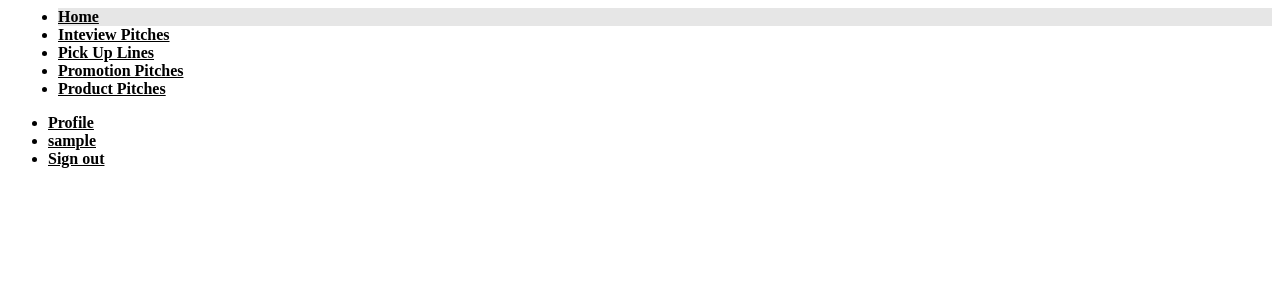
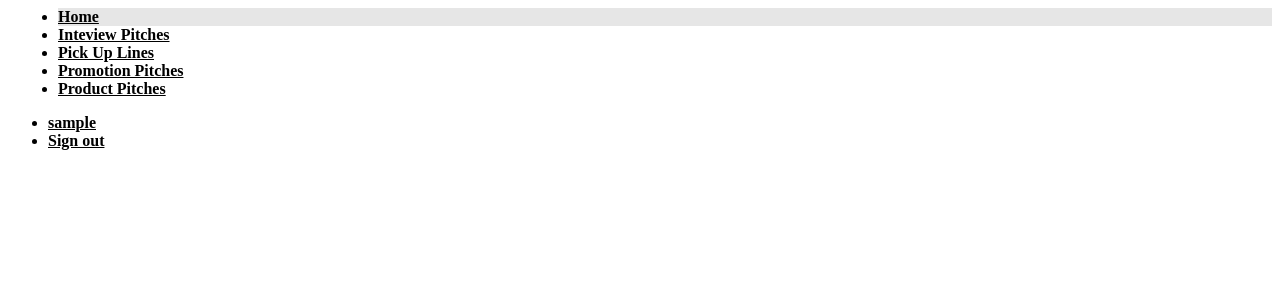
Before and after one commit to Vonmak/the-pitches, a Flask app: template app/templates/navbar.html in a window 1280 px wide. Shown: the top 300 px of the page. Run offline with Flask 2, Linux system fonts and the light colour scheme; the template is opened without the code that fills it, so the values that code supplies are empty; the visitor is signed in with stand-in values (Sample User, id 1); data comes from the database, SQL or seed files in the repository; parts of the project's set-up code (start-up, migrations or seed data) failed here and were passed over; some libraries are stand-ins or nearby versions.

```diff
--- a/app/templates/navbar.html
+++ b/app/templates/navbar.html
@@ -39,13 +39,6 @@
       <a
         href="{{url_for('main.profile',uname=current_user.username)}}"
         style="color: black; font-weight: bolder"
-        >Profile</a
-      >
-    </li>
-    <li>
-      <a
-        href="{{url_for('main.profile',uname=current_user.username)}}"
-        style="color: black; font-weight: bolder"
         >{{current_user.username}}</a
       >
     </li>
```
